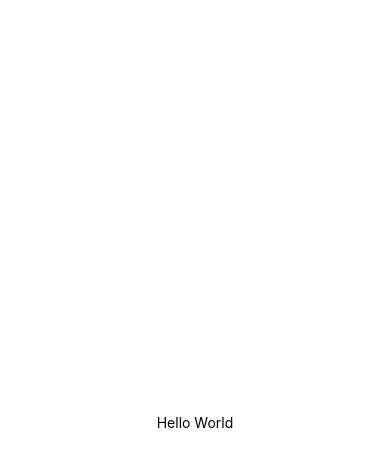
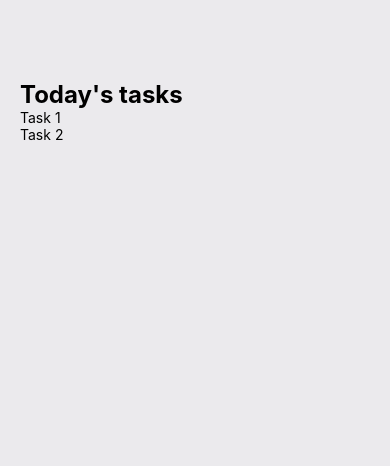
Before and after one commit to jonroido/Todo-List, a React Native app: screen / in a window 390 px wide. Shown: the top 466 px of the page. Built offline with nearby package versions, Linux system fonts and the light colour scheme.

Commit message:
created folder for components and initial task view

```diff
--- a/App.js
+++ b/App.js
@@ -1,12 +1,16 @@
-import { StatusBar } from 'expo-status-bar';
 import React from 'react';
 import { StyleSheet, Text, View } from 'react-native';
-
+import Task from './components/Task';
 export default function App() {
   return (
     <View style={styles.container}>
-      <Text>Hello World</Text>
-      <StatusBar style="auto" />
+      <View style={styles.tasksWrapper}>
+        <Text style={styles.sectionTitle}>Today's tasks</Text>
+        <View style={styles.items}>
+          <Task text="Task 1"/>
+          <Task text="Task 2"/>
+        </View>
+      </View>
     </View>
   );
 }
@@ -14,8 +18,15 @@
 const styles = StyleSheet.create({
   container: {
     flex: 1,
-    backgroundColor: '#fff',
-    alignItems: 'center',
-    justifyContent: 'center',
+    backgroundColor: '#EBEAED',
   },
+  tasksWrapper:{
+    paddingTop:80,
+    paddingHorizontal:20
+  },
+  sectionTitle:{
+    fontSize:24,
+    fontWeight:'bold'
+  },
+  items:{}
 });
--- /dev/null
+++ b/components/Task.js
@@ -0,0 +1,15 @@
+import React from "react";
+import { StyleSheet, Text, View } from 'react-native';
+
+const Task = (props) =>{
+    return (
+        <View style={styles.item}>
+            <Text>{props.text}</Text>
+        </View>
+    )
+}
+const styles = StyleSheet.create({
+
+});
+
+export default Task;
```
